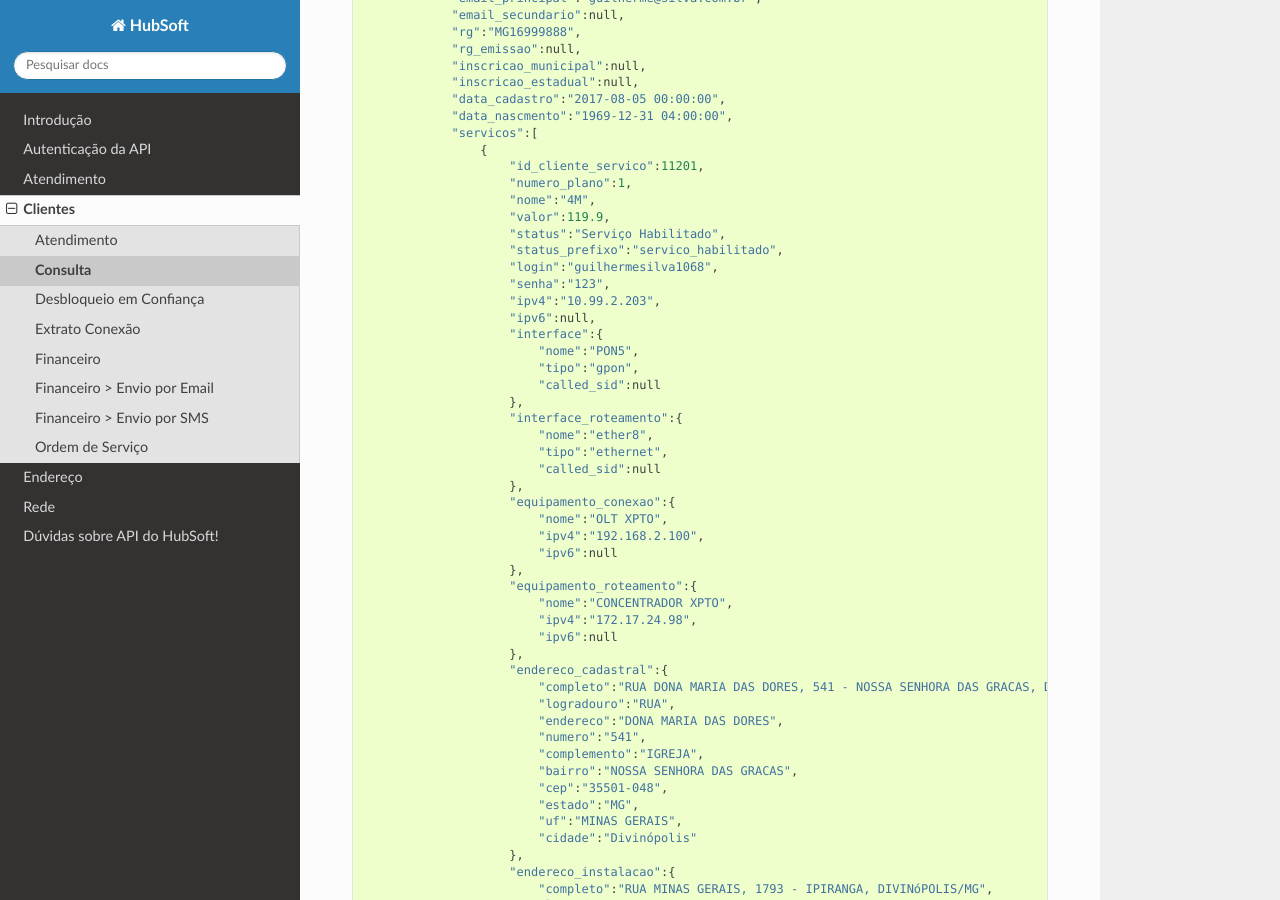
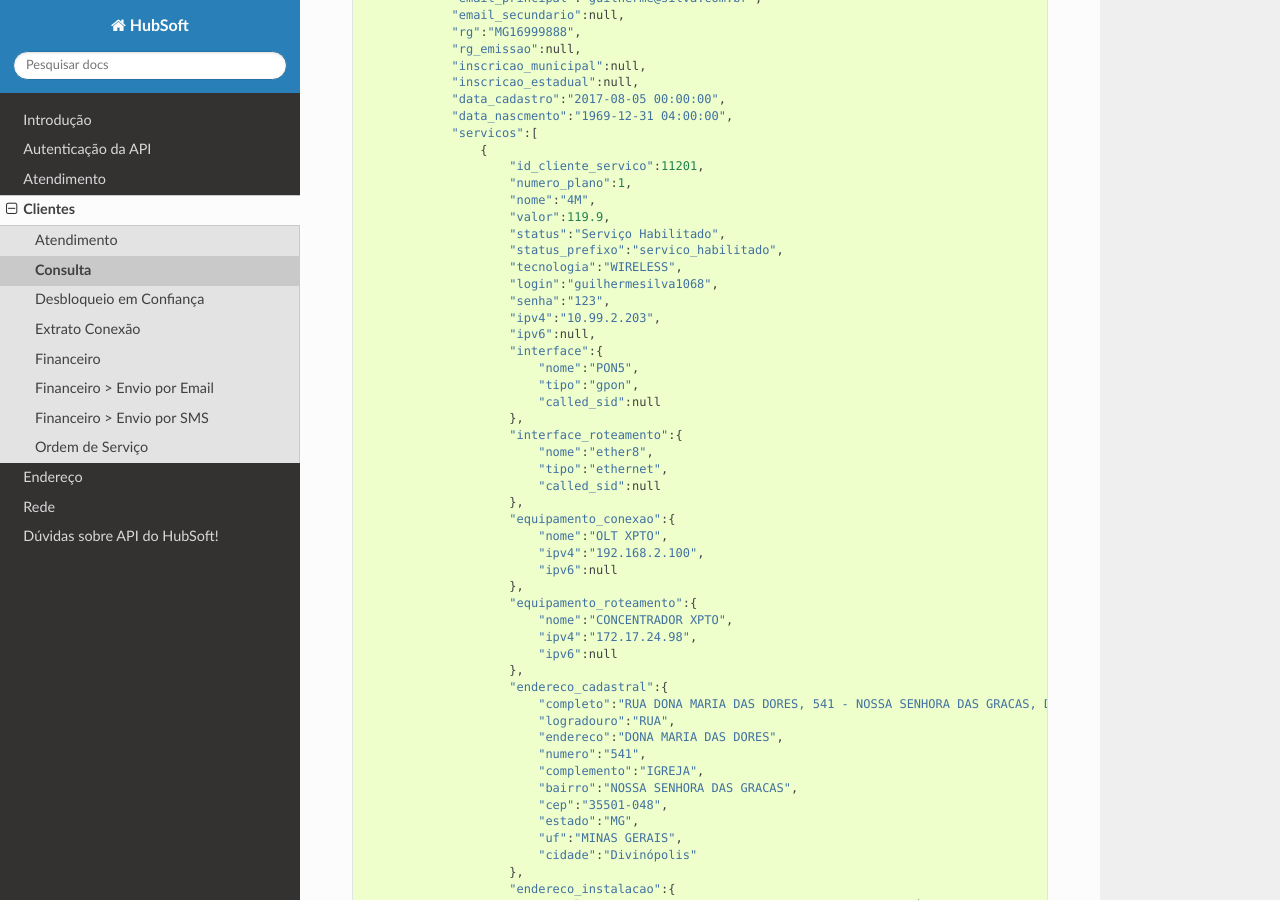
Before and after one commit to hubsoftbrasil/api, a Sphinx documentation site: the page built from docs/source/clientes/consulta.rst, in a window 1280 px wide and 900 px high, scrolled down 1434 px. Built offline with Sphinx 7.4.7 and the Read the Docs theme 2.0.0, drawn with Linux system fonts in a browser that asks for light colours; some of the changed text lies outside the part shown.

Commit message:
Acrescentando tecnologia na consulta de clientes

```diff
--- a/docs/source/clientes/consulta.rst
+++ b/docs/source/clientes/consulta.rst
@@ -70,6 +70,7 @@ Retorno da requisição GET::
 	                    "valor":119.9,
 	                    "status":"Serviço Habilitado",
 	                    "status_prefixo":"servico_habilitado",
+	                    "tecnologia":"WIRELESS",
 	                    "login":"guilhermesilva1068",
 	                    "senha":"123",
 	                    "ipv4":"10.99.2.203",
@@ -171,6 +172,7 @@ Retorno da requisição GET::
 	                    "valor":119.9,
 	                    "status":"Serviço Habilitado",
 	                    "status_prefixo":"servico_habilitado",
+	                    "tecnologia":"FIBRA",
 	                    "login":"guilhermesouza0533",
 	                    "senha":"123",
 	                    "ipv4":"10.99.1.118",
```
